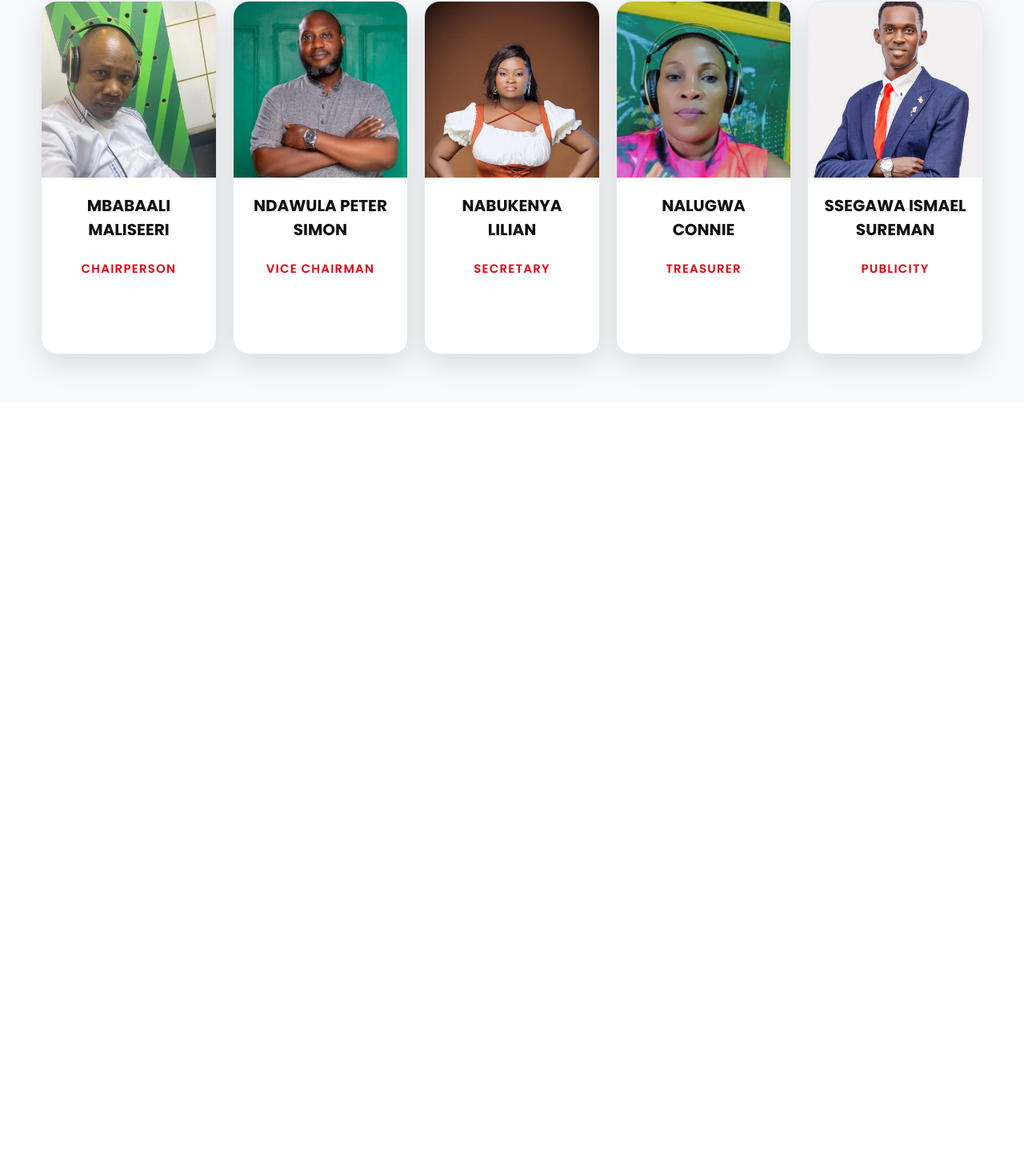
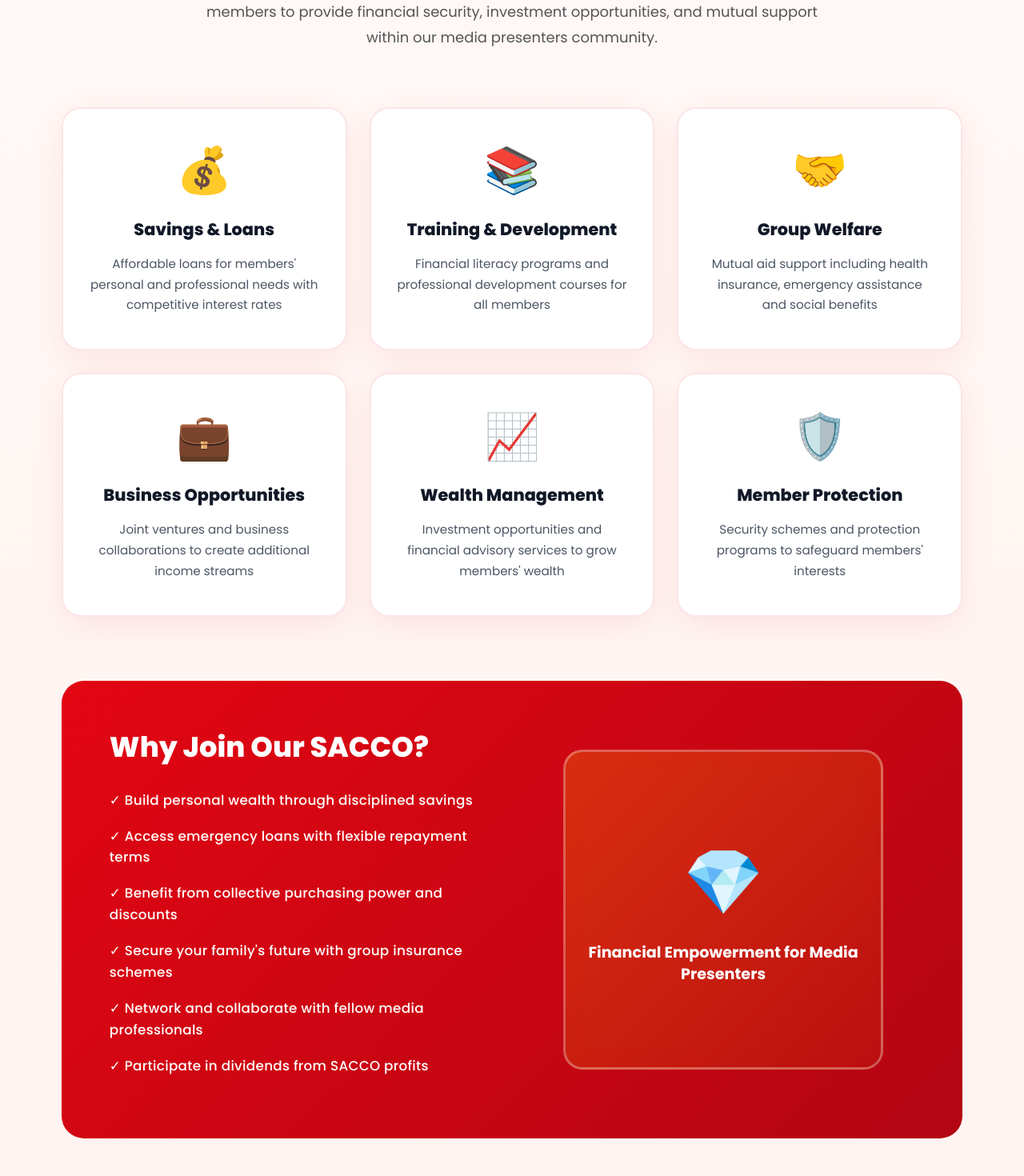
Before and after one commit to mugagga-dotcom/umpl-frontend, a React (Vite) app: page /about in a window 1280 px wide. Shown: the part 1148-2618 px from the top of the page at 80% size. Before the commit the page ends 1651 px from the top, so only its background shows below. Built offline with nearby package versions, Linux system fonts and the light colour scheme.

Commit message:
Add SACCO section to About page with services and benefits

```diff
--- a/src/pages/about/about.css
+++ b/src/pages/about/about.css
@@ -221,3 +221,279 @@
         padding: 20px;
     }
 }
+
+/* SACCO Section */
+.sacco {
+    padding: 90px 6%;
+    background: linear-gradient(180deg, #fff9f7 0%, #fef3f0 100%);
+}
+
+.sacco-container {
+    max-width: 1280px;
+    margin: 0 auto;
+}
+
+.sacco .section-header {
+    margin-bottom: 70px;
+}
+
+.sacco .section-header h5 {
+    color: #e30613;
+}
+
+.sacco .section-header h2 {
+    background: linear-gradient(135deg, #e30613 0%, #b30512 100%);
+    -webkit-background-clip: text;
+    -webkit-text-fill-color: transparent;
+    background-clip: text;
+    margin-bottom: 24px;
+}
+
+.sacco-grid {
+    display: grid;
+    grid-template-columns: repeat(auto-fit, minmax(320px, 1fr));
+    gap: 28px;
+    margin-bottom: 80px;
+}
+
+.sacco-card {
+    background: #ffffff;
+    border-radius: 24px;
+    padding: 42px 32px;
+    box-shadow: 0 12px 40px rgba(227, 6, 19, 0.08);
+    border: 2px solid rgba(227, 6, 19, 0.1);
+    transition: all 0.3s ease;
+    display: flex;
+    flex-direction: column;
+    gap: 16px;
+    text-align: center;
+}
+
+.sacco-card:hover {
+    transform: translateY(-8px);
+    box-shadow: 0 20px 60px rgba(227, 6, 19, 0.15);
+    border-color: rgba(227, 6, 19, 0.3);
+}
+
+.sacco-icon {
+    font-size: 3.5rem;
+    height: 70px;
+    display: flex;
+    align-items: center;
+    justify-content: center;
+    margin-bottom: 8px;
+}
+
+.sacco-card h3 {
+    font-size: 1.3rem;
+    font-weight: 800;
+    color: #111827;
+    margin: 0;
+    line-height: 1.4;
+}
+
+.sacco-card p {
+    color: #4b5563;
+    font-size: 0.95rem;
+    line-height: 1.7;
+    margin: 0;
+}
+
+.sacco-benefit {
+    background: linear-gradient(135deg, #e30613 0%, #b30512 100%);
+    border-radius: 28px;
+    padding: 60px;
+    display: grid;
+    grid-template-columns: 1fr 1fr;
+    gap: 50px;
+    align-items: center;
+    overflow: hidden;
+}
+
+.sacco-benefit-content {
+    color: white;
+}
+
+.sacco-benefit-content h3 {
+    font-size: 2.2rem;
+    font-weight: 800;
+    margin-bottom: 30px;
+    line-height: 1.3;
+}
+
+.sacco-benefit-content ul {
+    list-style: none;
+    padding: 0;
+    margin: 0;
+}
+
+.sacco-benefit-content li {
+    font-size: 1.05rem;
+    margin-bottom: 18px;
+    line-height: 1.6;
+    font-weight: 500;
+    letter-spacing: 0.3px;
+    display: flex;
+    align-items: center;
+    gap: 12px;
+}
+
+.sacco-benefit-image {
+    display: flex;
+    justify-content: center;
+    align-items: center;
+}
+
+.sacco-image-placeholder {
+    width: 100%;
+    max-width: 400px;
+    aspect-ratio: 1;
+    background: linear-gradient(135deg, rgba(255, 209, 0, 0.2) 0%, rgba(255, 209, 0, 0.05) 100%);
+    border-radius: 24px;
+    display: flex;
+    align-items: center;
+    justify-content: center;
+    border: 3px solid rgba(255, 255, 255, 0.3);
+    backdrop-filter: blur(10px);
+}
+
+.placeholder-text {
+    text-align: center;
+    color: white;
+}
+
+.placeholder-text span {
+    font-size: 5rem;
+    display: block;
+    margin-bottom: 16px;
+}
+
+.placeholder-text p {
+    font-size: 1.2rem;
+    font-weight: 700;
+    margin: 0;
+    line-height: 1.4;
+}
+
+@media (max-width: 1024px) {
+    .sacco-benefit {
+        grid-template-columns: 1fr;
+        padding: 45px;
+        gap: 35px;
+    }
+
+    .sacco-image-placeholder {
+        max-width: 300px;
+        margin: 0 auto;
+    }
+
+    .placeholder-text span {
+        font-size: 4rem;
+    }
+}
+
+@media (max-width: 768px) {
+    .sacco {
+        padding: 70px 5%;
+    }
+
+    .sacco-container {
+        max-width: 100%;
+    }
+
+    .sacco .section-header h2 {
+        font-size: 2.2rem;
+    }
+
+    .sacco-grid {
+        grid-template-columns: repeat(auto-fit, minmax(280px, 1fr));
+        gap: 20px;
+        margin-bottom: 60px;
+    }
+
+    .sacco-card {
+        padding: 32px 24px;
+    }
+
+    .sacco-card h3 {
+        font-size: 1.15rem;
+    }
+
+    .sacco-card p {
+        font-size: 0.9rem;
+    }
+
+    .sacco-benefit {
+        padding: 35px 25px;
+        gap: 25px;
+    }
+
+    .sacco-benefit-content h3 {
+        font-size: 1.8rem;
+        margin-bottom: 20px;
+    }
+
+    .sacco-benefit-content li {
+        font-size: 0.95rem;
+        margin-bottom: 12px;
+    }
+}
+
+@media (max-width: 560px) {
+    .sacco {
+        padding: 50px 4%;
+    }
+
+    .sacco .section-header h2 {
+        font-size: 2rem;
+    }
+
+    .sacco-grid {
+        grid-template-columns: 1fr;
+        margin-bottom: 40px;
+    }
+
+    .sacco-card {
+        padding: 24px 18px;
+    }
+
+    .sacco-card h3 {
+        font-size: 1.05rem;
+    }
+
+    .sacco-icon {
+        font-size: 2.8rem;
+    }
+
+    .sacco-benefit {
+        grid-template-columns: 1fr;
+        padding: 25px 20px;
+        gap: 20px;
+        border-radius: 16px;
+    }
+
+    .sacco-benefit-content h3 {
+        font-size: 1.5rem;
+        margin-bottom: 15px;
+    }
+
+    .sacco-benefit-content li {
+        font-size: 0.9rem;
+        margin-bottom: 10px;
+        gap: 8px;
+    }
+
+    .sacco-image-placeholder {
+        max-width: 250px;
+        border-radius: 16px;
+    }
+
+    .placeholder-text span {
+        font-size: 3rem;
+        margin-bottom: 10px;
+    }
+
+    .placeholder-text p {
+        font-size: 1rem;
+    }
+}
--- a/src/pages/about/about.jsx
+++ b/src/pages/about/about.jsx
@@ -28,6 +28,39 @@ const members = [
   },
 ];
 
+const saccoServices = [
+  {
+    icon: "💰",
+    title: "Savings & Loans",
+    description: "Affordable loans for members' personal and professional needs with competitive interest rates"
+  },
+  {
+    icon: "📚",
+    title: "Training & Development",
+    description: "Financial literacy programs and professional development courses for all members"
+  },
+  {
+    icon: "🤝",
+    title: "Group Welfare",
+    description: "Mutual aid support including health insurance, emergency assistance and social benefits"
+  },
+  {
+    icon: "💼",
+    title: "Business Opportunities",
+    description: "Joint ventures and business collaborations to create additional income streams"
+  },
+  {
+    icon: "📈",
+    title: "Wealth Management",
+    description: "Investment opportunities and financial advisory services to grow members' wealth"
+  },
+  {
+    icon: "🛡️",
+    title: "Member Protection",
+    description: "Security schemes and protection programs to safeguard members' interests"
+  },
+];
+
 function Welcome() {
   return (
     <section className="welcome">
@@ -47,6 +80,54 @@ function Welcome() {
             collaboration among media practitioners while contributing to the
             growth of Uganda's media industry.
           </p>
+        </div>
+      </div>
+    </section>
+  );
+}
+
+function Sacco() {
+  return (
+    <section className="sacco">
+      <div className="sacco-container">
+        <div className="section-header">
+          <h5>MEMBER BENEFITS</h5>
+          <h2>Media Presenters Fraternity Members SACCO</h2>
+          <p>
+            A dedicated savings and credit cooperative society designed exclusively for UMPL members to provide financial security, investment opportunities, and mutual support within our media presenters community.
+          </p>
+        </div>
+
+        <div className="sacco-grid">
+          {saccoServices.map((service, index) => (
+            <div className="sacco-card" key={index}>
+              <div className="sacco-icon">{service.icon}</div>
+              <h3>{service.title}</h3>
+              <p>{service.description}</p>
+            </div>
+          ))}
+        </div>
+
+        <div className="sacco-benefit">
+          <div className="sacco-benefit-content">
+            <h3>Why Join Our SACCO?</h3>
+            <ul>
+              <li>✓ Build personal wealth through disciplined savings</li>
+              <li>✓ Access emergency loans with flexible repayment terms</li>
+              <li>✓ Benefit from collective purchasing power and discounts</li>
+              <li>✓ Secure your family's future with group insurance schemes</li>
+              <li>✓ Network and collaborate with fellow media professionals</li>
+              <li>✓ Participate in dividends from SACCO profits</li>
+            </ul>
+          </div>
+          <div className="sacco-benefit-image">
+            <div className="sacco-image-placeholder">
+              <div className="placeholder-text">
+                <span>💎</span>
+                <p>Financial Empowerment for Media Presenters</p>
+              </div>
+            </div>
+          </div>
         </div>
       </div>
     </section>
@@ -84,6 +165,7 @@ function About() {
   return (
     <>
       <Welcome />
+      <Sacco />
       <Executive />
     </>
   );
```
